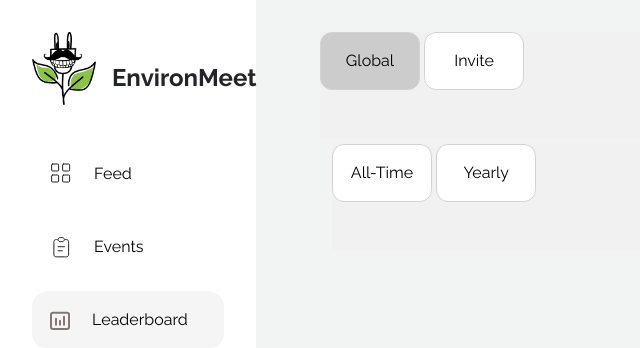
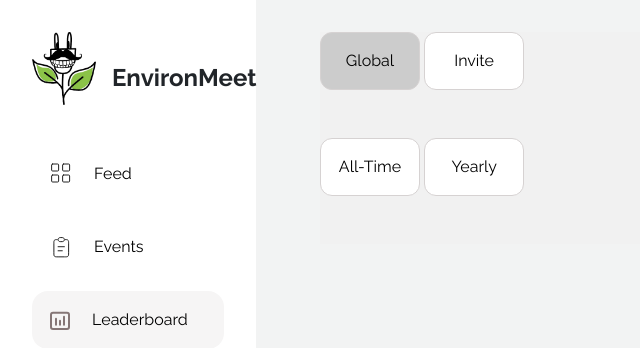
Before and after one commit to RohanSenthil/EnvironMeet, a Flask app: page /leaderboard in a window 1280 px wide. Shown: the top 348 px of the page, without its empty margins (0-640 px from the left). Run offline with Flask 3, Linux system fonts and the light colour scheme; parts of the project's set-up code (start-up, migrations or seed data) failed here and were passed over.

Commit message:
fixed global leaderboard ui

```diff
--- a/app/static/scripts/leaderboard.js
+++ b/app/static/scripts/leaderboard.js
@@ -32,13 +32,12 @@ function openGlobal(evt, GlobalType) {
   // Get all elements with class="globallinks" and remove the class "active"
   globallinks = document.getElementsByClassName("globallinks");
   for (i = 0; i < globallinks.length; i++) {
-    globallinks[i].className = globallinks[i].className.replace(" active", "");
+    globallinks[i].classList.remove("active");
   }
 
   // Show the current global, and add an "active" class to the button that opened the global
   document.getElementById(GlobalType).style.display = "block";
-  evt.currentTarget.className += " active";
+  evt.currentTarget.classList.add("active");
 }
 
 document.getElementById("defaultGlobalOpen").click();
-document.getElementById("defaultAllTimeOpen").click();
--- a/app/static/styles/leaderboard.css
+++ b/app/static/styles/leaderboard.css
@@ -37,7 +37,6 @@ button{
 /* Style the tab content */
 .tabcontent {
   display: none;
-  padding: 6px 12px;
   border-top: none;
 }
 
@@ -66,5 +65,4 @@ button{
 
 .globalcontent {
   display: none;
-  padding: 6px 12px;
   border-top: none;
--- a/app/templates/leaderboard.html
+++ b/app/templates/leaderboard.html
@@ -16,8 +16,8 @@
 
     <div id="Global" class="tabcontent">
         <div class="GlobalButtons">
-            <button class=globallinks" onclick="openGlobal(event, 'AllTime')" id="defaultAlltimeOpen">All-Time</button>
-            <button class=globallinks" onclick="openGlobal(event, 'Yearly')">Yearly</button>
+            <button class="globallinks" onclick="openGlobal(event, 'AllTime')" id="defaultAlltimeOpen">All-Time</button>
+            <button class="globallinks" onclick="openGlobal(event, 'Yearly')">Yearly</button>
         </div>
         <div id="AllTime" class="globalcontent">
             <p>all time</p>
```
